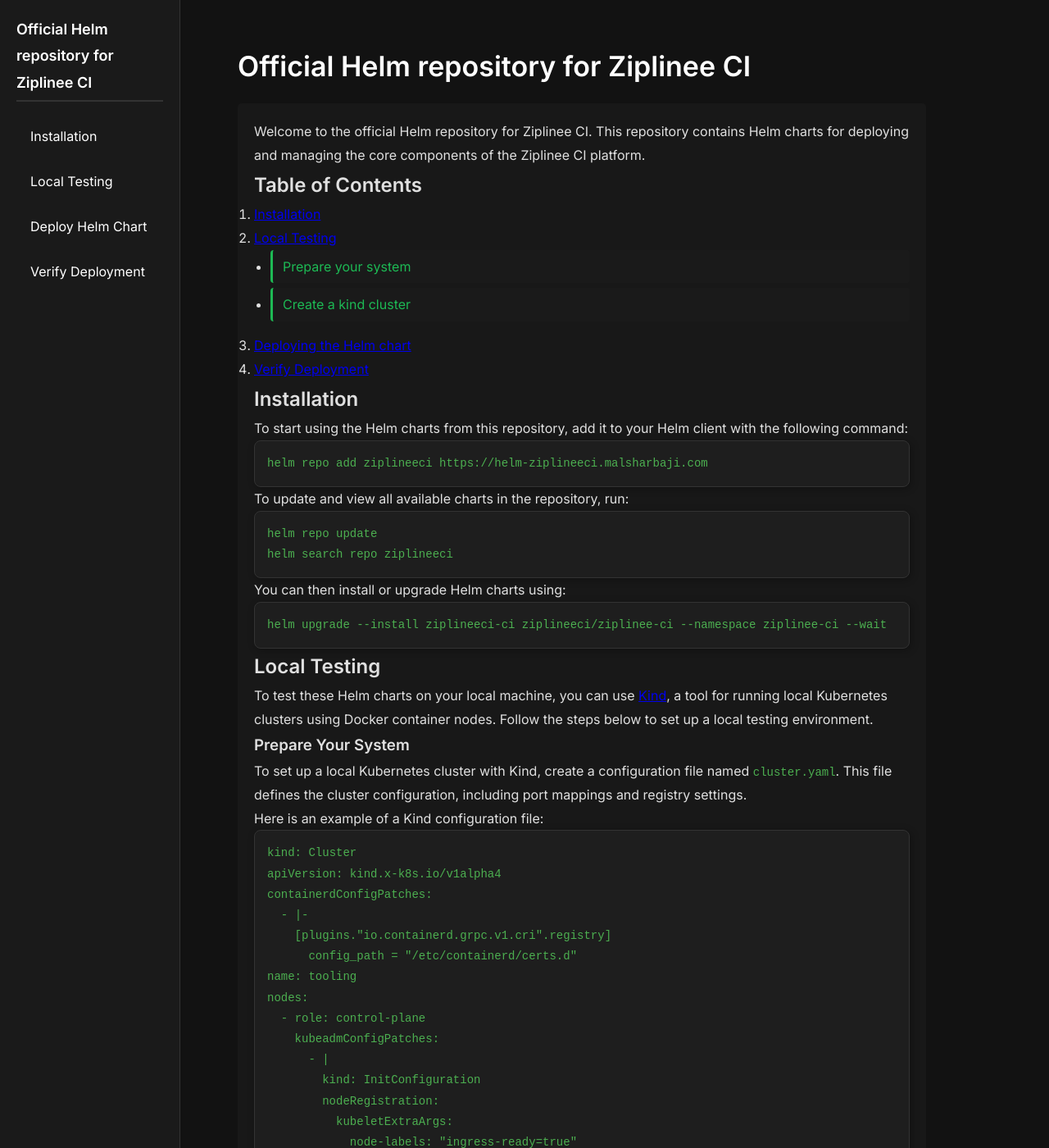
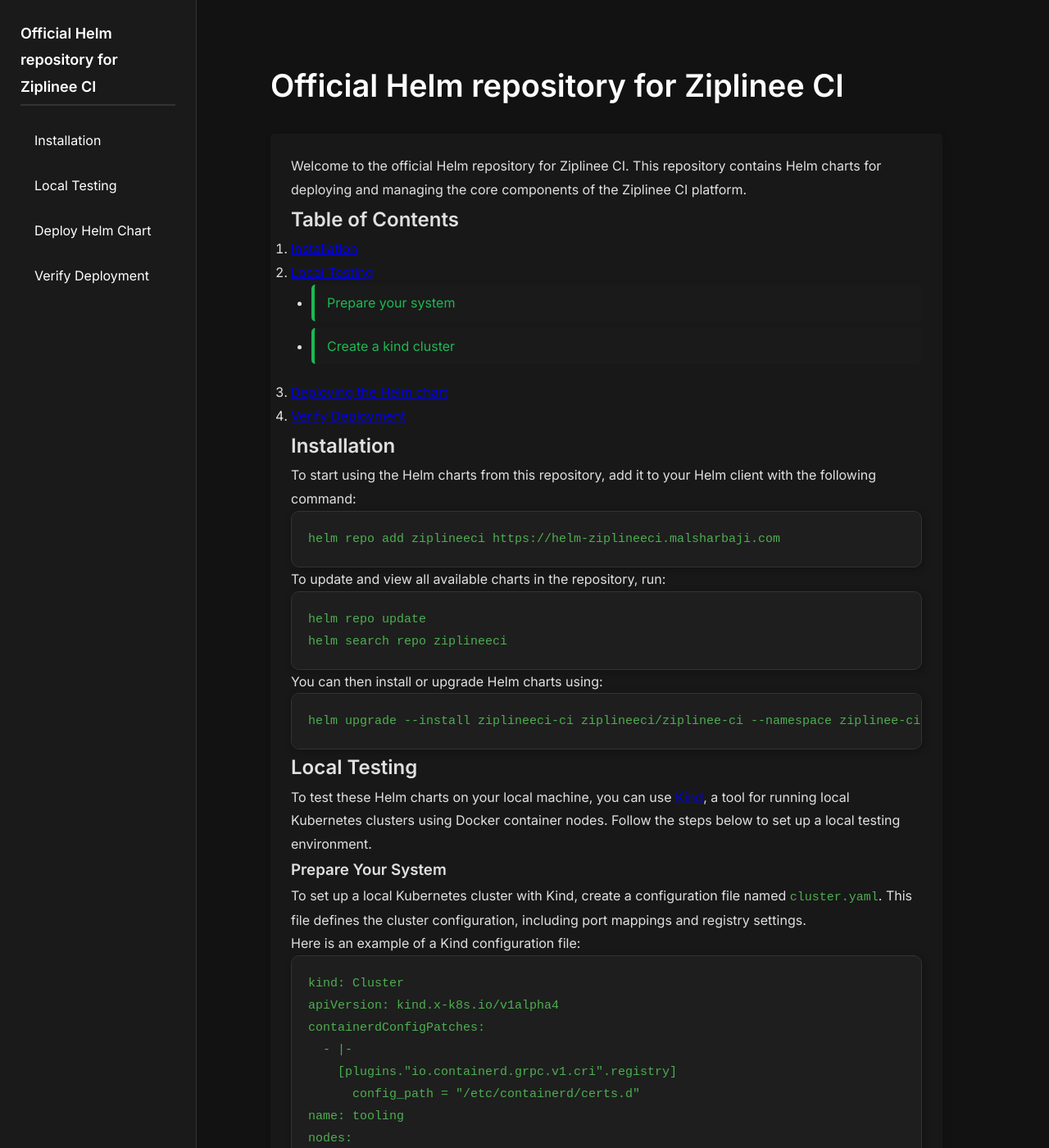
Before and after one commit to ziplineeci/ziplinee-helm-charts, a Jekyll site: the page built from README.md, in a window 1280 px wide and 1400 px high. Shown: the whole window at 82% size. Built offline with Jekyll 4.4.1, drawn with Linux system fonts in a browser that asks for light colours; our own code applies the rules of GitHub Pages for plain Markdown files; the repository's description, which GitHub fills in, is left out.

Commit message:
add padding to content

```diff
--- a/assets/css/style.css
+++ b/assets/css/style.css
@@ -18,24 +18,25 @@ body {
     display: flex;
     max-width: 1400px;
     margin: auto;
-    padding: 20px;
+    padding: 30px; /* Increased Padding */
 }
 
 /* 📌 Sidebar */
 .sidebar {
-    width: 220px;
+    width: 240px;
     position: fixed;
     left: 0;
     top: 0;
     height: 100vh;
     background: #1a1a1a;
-    padding: 20px;
+    padding: 25px;
     color: white;
     overflow-y: auto;
     border-right: 1px solid #333;
     transition: transform 0.3s ease-in-out;
 }
 
+/* Sidebar Title */
 .sidebar h2 {
     font-size: 18px;
     margin-bottom: 20px;
@@ -124,47 +125,48 @@ body {
 
 /* 📌 Main Content */
 .content {
-    margin-left: 240px;
-    padding: 30px;
+    margin-left: 260px;
+    padding: 40px; /* Increased Padding */
     max-width: 900px;
 }
 
 /* 📌 Header */
 header h1 {
-    font-size: 34px;
+    font-size: 38px;
     font-weight: bold;
     color: #ffffff;
-    margin-bottom: 15px;
+    margin-bottom: 25px;
 }
 
 header p {
     color: #b0b0b0;
-    font-size: 16px;
+    font-size: 18px;
 }
 
-/* 📌 Table of Contents */
+/* 📌 Improved Table of Contents */
 .toc {
-    padding: 15px;
-    background: #1a1a1a;
+    padding: 20px; /* More padding */
+    background: #181818;
     border-left: 4px solid #1DB954;
     margin-bottom: 30px;
     border-radius: 5px;
+    box-shadow: 2px 2px 10px rgba(0, 0, 0, 0.2);
 }
 
 .toc h2 {
-    font-size: 20px;
-    margin-bottom: 10px;
+    font-size: 22px;
+    margin-bottom: 12px;
     color: #1DB954;
 }
 
-/* 📌 TOC List */
+/* TOC List */
 .toc ul {
     list-style: none;
-    padding-left: 15px;
+    padding-left: 20px; /* More indentation */
 }
 
 .toc ul li {
-    margin: 5px 0;
+    margin: 8px 0;
 }
 
 .toc ul li a {
@@ -179,22 +181,22 @@ header p {
     text-decoration: underline;
 }
 
-/* 📌 Proper Nested TOC */
+/* Proper Nested TOC */
 .toc ul ul {
-    padding-left: 20px;
+    padding-left: 25px;
     border-left: 2px solid #1DB954;
-    margin-top: 5px;
+    margin-top: 6px;
 }
 
 .toc ul ul li {
-    margin: 3px 0;
+    margin: 4px 0;
 }
 
 /* 📌 Code Blocks */
 pre {
     background: #1e1e1e;
-    padding: 15px;
-    border-radius: 8px;
+    padding: 20px; /* More Padding */
+    border-radius: 10px;
     overflow-x: auto;
     color: #d4d4d4;
     font-size: 14px;
@@ -205,39 +207,39 @@ pre {
 /* Code Styling */
 code {
     color: #4CAF50;
-    font-size: 14px;
+    font-size: 15px;
 }
 
 /* 📌 Section Styling */
 section {
-    margin-bottom: 40px;
-    padding-bottom: 20px;
+    margin-bottom: 45px;
+    padding: 25px;
     border-bottom: 1px solid #333;
     background: #181818;
-    padding: 20px;
     border-radius: 5px;
+    box-shadow: 2px 2px 8px rgba(0, 0, 0, 0.1);
 }
 
 /* 📌 Improved Lists */
 .content ul {
     list-style-type: disc;
-    padding-left: 20px;
-    margin-bottom: 15px;
+    padding-left: 25px; /* More Indentation */
+    margin-bottom: 20px;
 }
 
 .content ul li {
-    margin-bottom: 6px;
-    padding-left: 8px;
-    border-left: 3px solid #1DB954;
+    margin-bottom: 8px;
+    padding-left: 12px;
+    border-left: 4px solid #1DB954;
     background: #1a1a1a;
-    padding: 6px 12px;
-    border-radius: 4px;
+    padding: 8px 15px;
+    border-radius: 5px;
     transition: all 0.3s ease-in-out;
 }
 
 .content ul li:hover {
     background: #222;
-    border-left: 3px solid #25d366;
+    border-left: 4px solid #25d366;
 }
 
 .content ul li a {
@@ -254,12 +256,12 @@ section {
 
 /* 📌 Nested Lists */
 .content ul ul {
-    margin-top: 5px;
-    padding-left: 20px;
+    margin-top: 6px;
+    padding-left: 25px;
     border-left: 2px solid #888;
 }
 
 .content ul ul li {
-    padding: 4px 10px;
+    padding: 6px 12px;
     background: #181818;
 }
```
